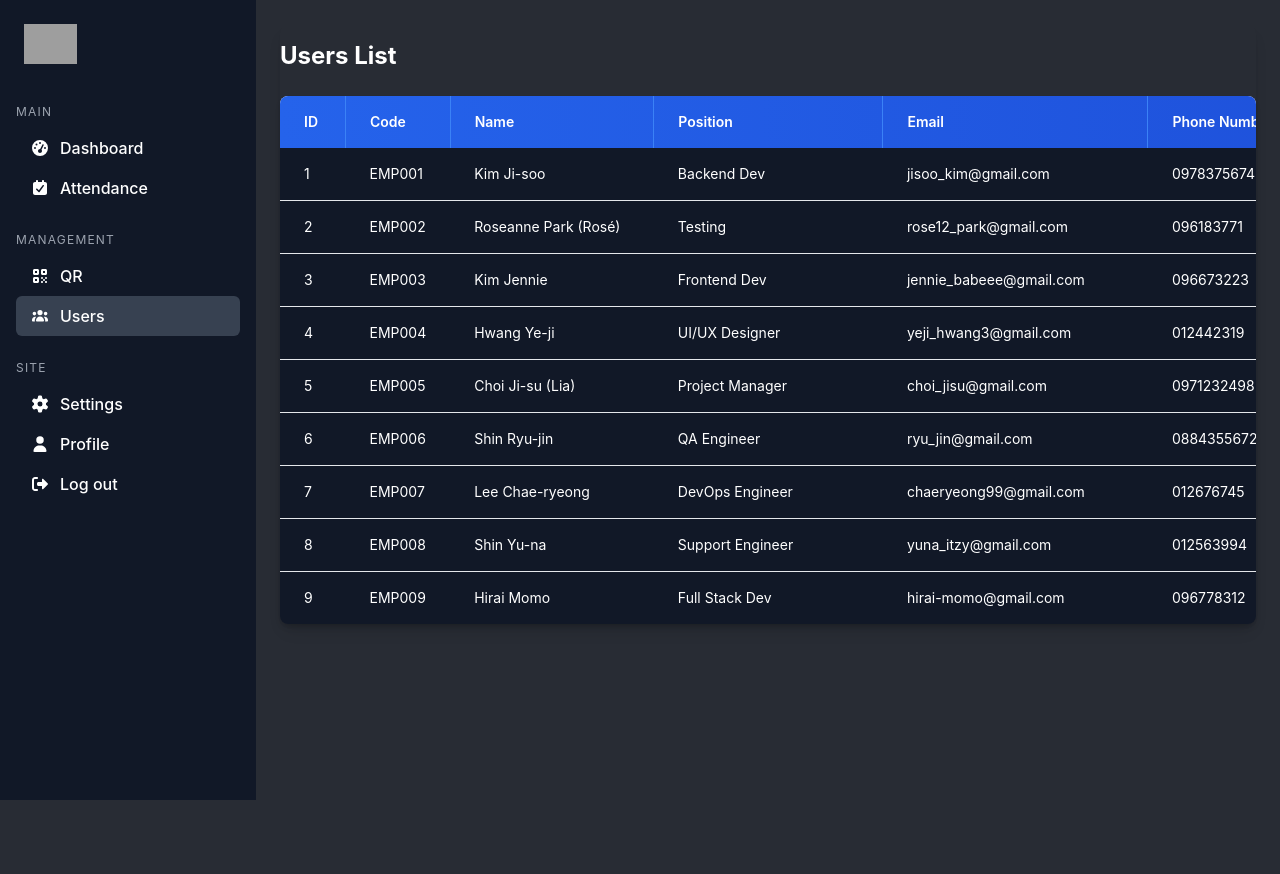
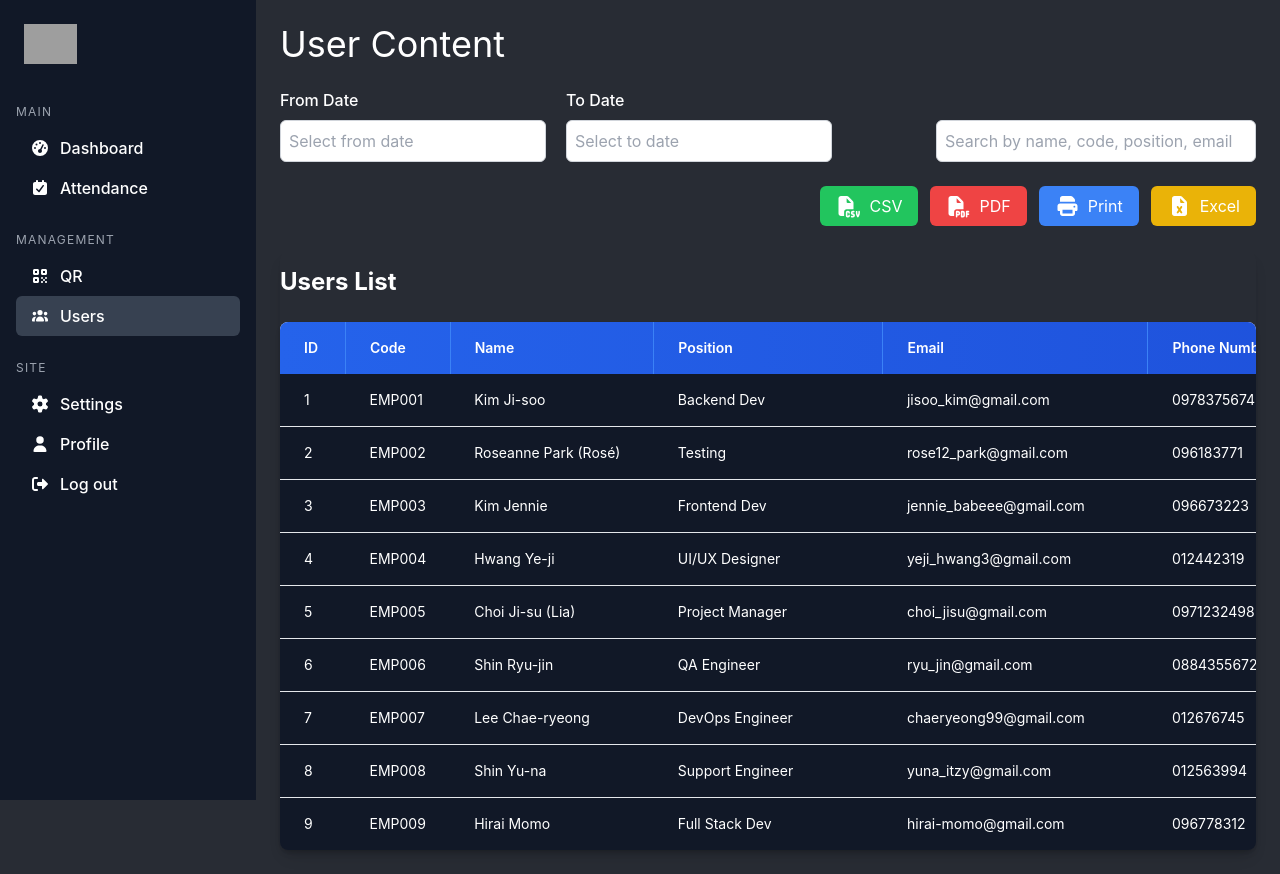
Before and after one commit to Minwook07/qr-attendance-system-usr, a React (Create React App) app: page / in a window 1280 px wide. Both pictures are taken after a click on the button "Users". Before the commit the page ends 800 px from the top, so only its background shows below. Built offline with nearby package versions, Linux system fonts and the light colour scheme; grey boxes are pictures that could not be loaded.

Commit message:
add filter mask

```diff
--- a/src/App.jsx
+++ b/src/App.jsx
@@ -4,7 +4,7 @@ import { Dashboard } from './pages/dashboard/Dashboard';
 import { Sidebar } from './layouts/Sidebar';
 import { useState } from 'react';
 import { Setting } from './pages/settings/Setting';
-import { UserContentList } from './pages/users/UserContent';
+import { UserContent } from './pages/users/UserContent';
 import { users } from './features/users/utils/user-data';
 
 function App() {
@@ -18,7 +18,7 @@ function App() {
                     {activePage === "Dashboard" && <Dashboard />}
                     {activePage === "Attendance" && <AttendanceContent />}
                     {activePage === "QR" && <h1 className="text-2xl">QR Content</h1>}
-                    {activePage === "Users" && <UserContentList data={users} />}
+                    {activePage === "Users" && <UserContent data={users} />}
                     {activePage === "Settings" && <Setting />}
                 </div>
             </div>
--- /dev/null
+++ b/src/features/users/utils/export-pdf.js
@@ -0,0 +1,58 @@
+import { maskEmail } from "../../../utils/mask-email";
+
+export function exportToPdf(filteredData) {
+    const printWindow = window.open('', '', 'height=600,width=1000');
+    const headers = [
+        "ID" ,"Name", "Code", "Position", "Email", "Phone Number", "Created at", "Updated at"
+    ];
+
+    printWindow.document.write(`
+        <html>
+        <head>
+            <title>Attendance Report</title>
+            <style>
+                body { font-family: Arial, sans-serif; padding: 20px; }
+                h1 { text-align: center; color: #333; margin-bottom: 20px; }
+                table { width: 100%; border-collapse: collapse; margin-top: 20px; font-size: 12px; }
+                th, td { border: 1px solid #ddd; padding: 8px; text-align: left; }
+                th { background-color: #2563eb; color: white; font-weight: bold; }
+                tr:nth-child(even) { background-color: #f3f4f6; }
+                .position-badge { background-color: #dbeafe; color: #1e40af; padding: 2px 6px; border-radius: 12px; font-size: 11px; }
+                .late { color: #dc2626; font-weight: bold; }
+                .over { color: #16a34a; font-weight: bold; }
+                .early { color: #f97316; font-weight: bold; }
+            </style>
+        </head>
+        <body>
+            <h1>Attendance Report</h1>
+            <p>Generated on: ${new Date().toLocaleDateString()}</p>
+            <table>
+                <thead>
+                    <tr>${headers.map(h => `<th>${h}</th>`).join('')}</tr>
+                </thead>
+                <tbody>
+                    ${filteredData.map(row => `
+                        <tr>
+                            <td>${row.id}</td>
+                            <td>${row.name}</td>
+                            <td>${row.code}</td>
+                            <td><span class="position-badge">${row.position}</span></td>
+                            <td>${maskEmail(row.email)}</td>
+                            <td>${row.phoneNum}</td>
+                            <td>${row.created_at}</td>
+                            <td>${row.updated_at}</td>
+                        </tr>
+                    `).join('')}
+                </tbody>
+            </table>
+        </body>
+        </html>
+    `);
+
+    printWindow.document.close();
+    printWindow.focus();
+    setTimeout(() => {
+        printWindow.print();
+        printWindow.close();
+    }, 250);
+}
--- /dev/null
+++ b/src/features/users/utils/filter-user.js
@@ -0,0 +1,15 @@
+export function filterUser (data, SearchTerm, fromDate, toDate) {
+    return data.filter(item => {
+        const matchesSearch =
+        item.name.toLowerCase().includes(SearchTerm.toLowerCase()) ||
+        item.code.toLowerCase().includes(SearchTerm.toLowerCase()) ||
+        item.position.toLowerCase().includes(SearchTerm.toLowerCase())
+        item.email.toLowerCase().includes(SearchTerm.toLowerCase());
+
+        const matchesDataRange =
+        (!fromDate || item.date >= fromDate) &&
+        (!toDate || item.date <= toDate);
+
+        return matchesSearch &matchesDataRange;
+    });
+}
--- a/src/pages/users/UserContent.jsx
+++ b/src/pages/users/UserContent.jsx
@@ -1,35 +1,78 @@
-import { TableCard } from "../../components/card-table";
+import { faFileCsv, faFileExcel, faFilePdf, faPrint } from "@fortawesome/free-solid-svg-icons";
+import { ActionButton } from "../../components/action-button";
+import { UserTable } from "./UserTable";
+import { useState } from "react";
+import { filterUser } from "../../features/users/utils/filter-user";
+import { users } from "../../features/users/utils/user-data";
+import { exportToCsv } from "../../features/attendance/utils/export-csv";
+import { exportToPdf } from "../../features/users/utils/export-pdf";
+import { exportToExcel } from "../../features/attendance/utils/export-excel";
+import { handlePrint } from "../../features/attendance/utils/print-attendance";
+import DatePicker from "react-datepicker";
+import "react-datepicker/dist/react-datepicker.css"
+import { formatDate } from "../../utils/date";
 
-const usrCols = [
-    { key: "id", label: "ID" },
-    { key: "code", label: "Code" },
-    { key: "name", label: "Name" },
-    { key: "position", label: "Position" },
-    { key: "email", label: "Email" },
-    { key: "phoneNum", label: "Phone Number" },
-    { key: "created_at", label: "Created_at" },
-    { key: "updated_at", label: "Updated_at" }
-]
+export function UserContent() {
+    const [searchTerm, setSearchTerm] = useState("");
+    const [fromDate, setFromDate] = useState("");
+    const [toDate, setToDate] = useState("");
 
-export function UserContentList({ data }) {
+    const filteredData = filterUser(users, searchTerm, fromDate, toDate);
+
     return (
-        <TableCard
-            title="Users List"
-            columns={usrCols}
-            data={data}
-            renderCell={(key, value) => {
-                if (key === "name") {
-                    return <span className="font-medium text-gray-900">{value}</span>;
-                }
-                if (key === "position") {
-                    return (
-                        <span className="px-2 py-1 bg-blue-100 text-blue-700 rounded-full text-xs font-medium">
-                            {value}
-                        </span>
-                    );
-                }
-                return value;
-            }}
-        />
-    )
+        <>
+            <h2 className="text-4xl mb-6">User Content</h2>
+            <div className="flex flex-col gap-6 sm:flex-row sm:items-end sm:justify-between mb-6">
+                <div className="flex flex-col sm:flex-row gap-5 w-full sm:w-auto">
+                    <div className="flex flex-col w-full sm:w-auto">
+                        <label className="mb-2 text-white font-medium">From Date</label>
+                        <DatePicker
+                            selected={fromDate ? new Date(fromDate) : null}
+                            onChange={(date) => setFromDate(formatDate(date))}
+                            isClearable
+                            placeholderText="Select from date"
+                            className="border text-black border-gray-300 rounded-md p-2
+                            focus:outline-none focus:ring-2 focus:ring-blue-500
+                            focus:border-transparent w-full"
+                        />
+                    </div>
+
+                    <div className="flex flex-col w-full sm:w-auto">
+                        <label className="mb-2 text-white font-medium">To Date</label>
+                        <DatePicker
+                            selected={toDate ? new Date(toDate) : null}
+                            onChange={(date) => setToDate(formatDate(date))}
+                            isClearable
+                            placeholderText="Select to date"
+                            className="border text-black border-gray-300 rounded-md p-2
+                            focus:outline-none focus:ring-2 focus:ring-blue-500
+                            focus:border-transparent w-full"
+                        />
+                    </div>
+
+                </div>
+
+                <input
+                    type="search"
+                    name="search"
+                    id="search"
+                    placeholder="Search by name, code, position, email..."
+                    value={searchTerm}
+                    onChange={(e) => setSearchTerm(e.target.value)}
+                    className="border text-black border-gray-300 rounded-md p-2
+                    focus:outline-none focus:ring-2 focus:ring-blue-500
+                    focus:border-transparent w-full sm:w-80"
+                />
+            </div>
+
+            <div className="flex flex-wrap gap-3 justify-end mb-6">
+                <ActionButton label="CSV" color="bg-green-500" icon={faFileCsv} onClick={() => exportToCsv(filteredData)} />
+                <ActionButton label="PDF" color="bg-red-500" icon={faFilePdf} onClick={() => exportToPdf(filteredData)} />
+                <ActionButton label="Print" color="bg-blue-500" icon={faPrint} onClick={() => handlePrint(filteredData)} />
+                <ActionButton label="Excel" color="bg-yellow-500" icon={faFileExcel} onClick={() => exportToExcel(filteredData)} />
+            </div>
+
+            <UserTable data={filteredData} />
+        </>
+    );
 }
--- a/src/pages/users/UserTable.jsx
+++ b/src/pages/users/UserTable.jsx
@@ -0,0 +1,35 @@
+import { TableCard } from "../../components/card-table";
+
+const usrCols = [
+    { key: "id", label: "ID" },
+    { key: "code", label: "Code" },
+    { key: "name", label: "Name" },
+    { key: "position", label: "Position" },
+    { key: "email", label: "Email" },
+    { key: "phoneNum", label: "Phone Number" },
+    { key: "created_at", label: "Created_at" },
+    { key: "updated_at", label: "Updated_at" }
+]
+
+export function UserTable({ data }) {
+    return (
+        <TableCard
+            title="Users List"
+            columns={usrCols}
+            data={data}
+            renderCell={(key, value) => {
+                if (key === "name") {
+                    return <span className="font-medium text-gray-900">{value}</span>;
+                }
+                if (key === "position") {
+                    return (
+                        <span className="px-2 py-1 bg-blue-100 text-blue-700 rounded-full text-xs font-medium">
+                            {value}
+                        </span>
+                    );
+                }
+                return value;
+            }}
+        />
+    )
+}
--- /dev/null
+++ b/src/utils/mask-email.js
@@ -0,0 +1,11 @@
+export function maskEmail(email) {
+    if (!email) return "";
+
+    const [user, domain] = email.split("@");
+
+    // Keep first 3 characters, mask the rest
+    const visiblePart = user.slice(0, 3);
+    const maskedPart = "*".repeat(Math.max(user.length - 2, 3)); // at least 3 stars
+
+    return `${visiblePart}${maskedPart}@${domain}`;
+}
```
